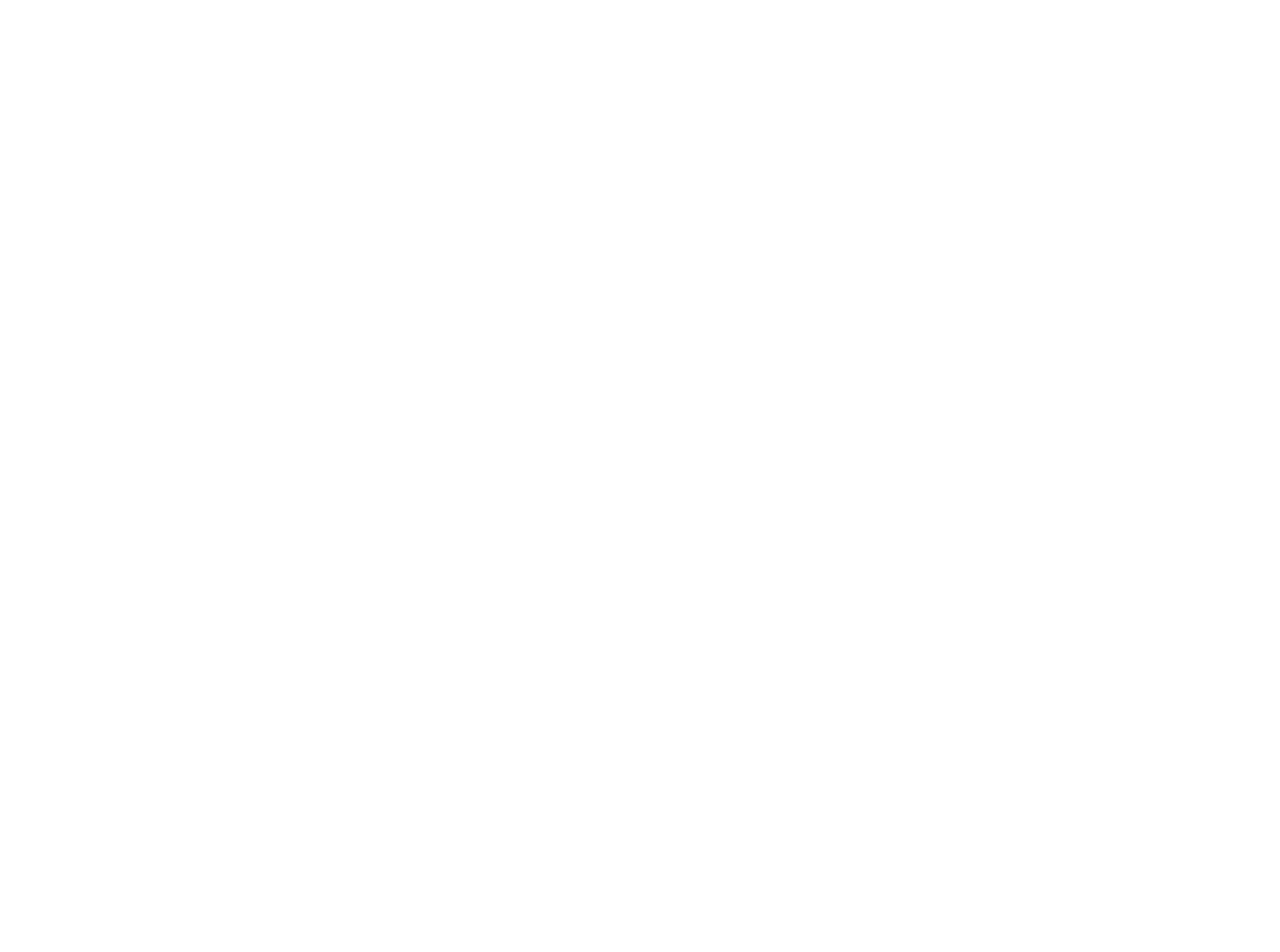
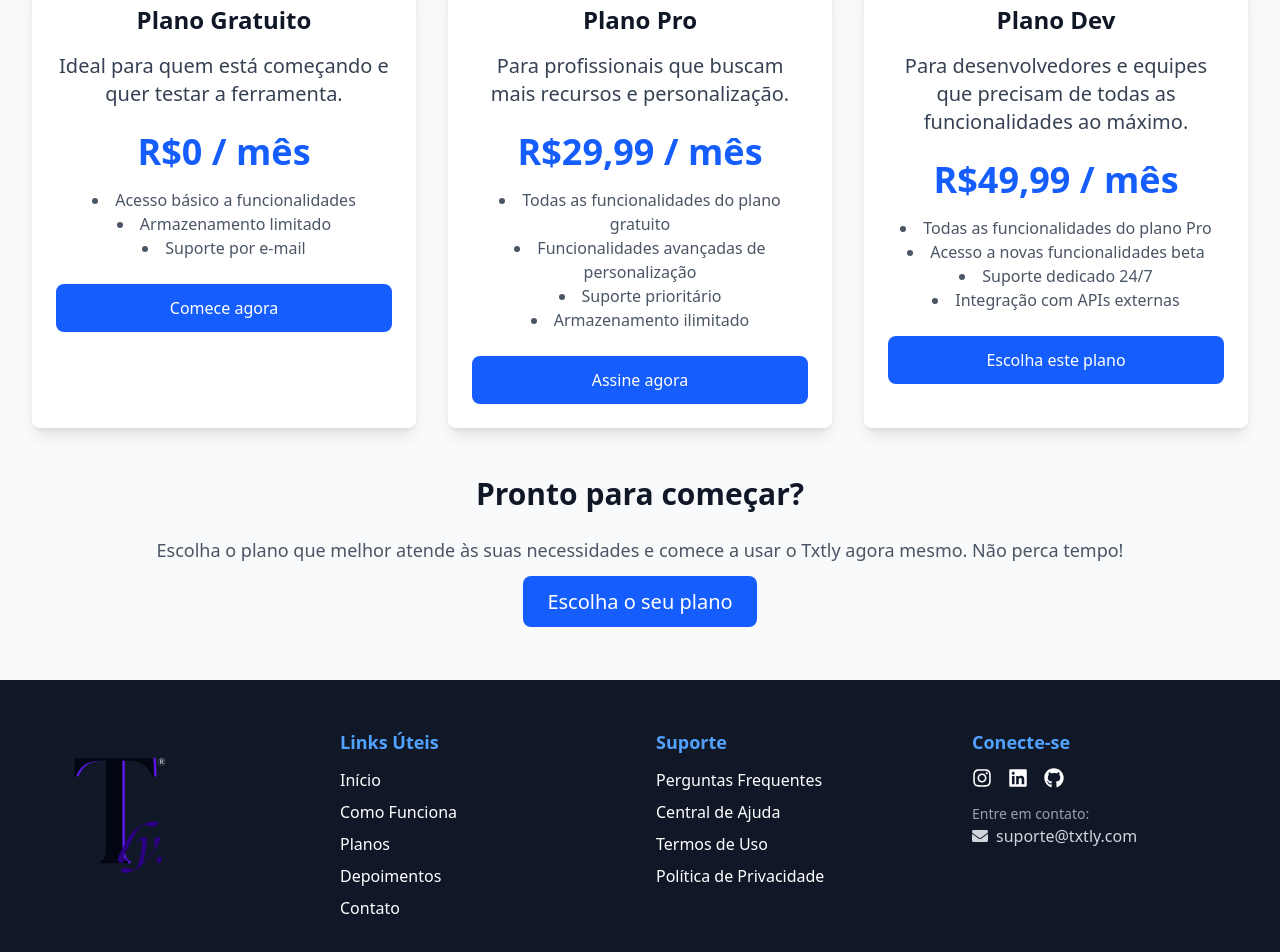
Before and after one commit to AleRzendee/txtly, a Next.js app: page /pricing in a window 1280 px wide. Before the commit this address had no page. Shown: the part 520-1472 px from the top of the page. Before the commit the page ends 880 px from the top, so only its background shows below. Built offline with nearby package versions, Linux system fonts and the light colour scheme.

Commit message:
txtly 1.0.7;

```diff
--- a/public/credits.yaml
+++ b/public/credits.yaml
@@ -5,7 +5,7 @@
   valids:
     author: Alexandre Rezende
     data-first-version: 02/03/2025
-    data-last-version: 10/03/2025
+    data-last-version: 13/03/2025
     data-version: 1.0.7
     description: Editor de Revolucionário
     email: &email / XXXXXXXXXXXXXXXXX@outlook.com
--- a/src/app/components/CallToAction.tsx
+++ b/src/app/components/CallToAction.tsx
@@ -7,7 +7,7 @@
                 Experimente o Txtly e descubra um novo jeito de editar textos de forma simples, eficiente e poderosa.
             </p>
             <a
-                href="/editor"
+                href="/pricing"
                 className="bg-white text-blue-600 font-semibold px-6 py-3 rounded-lg shadow-lg hover:bg-gray-200 transition-all"
             >
                 Experimente Agora
--- a/src/app/components/Footer.tsx
+++ b/src/app/components/Footer.tsx
@@ -0,0 +1,56 @@
+import Link from "next/link";
+import { FaInstagram, FaLinkedin, FaGithub, FaEnvelope } from "react-icons/fa";
+import Image from "next/image";
+
+const Footer = () => {
+    return (
+        <footer className="bg-gray-900 text-white py-12">
+            <div className="container mx-auto px-6 grid grid-cols-1 md:grid-cols-4 gap-8">
+                <div>
+                    <Link href="#header" className="flex items-center gap-3">
+                        <Image src="./images/003-txtly_logo.png" alt="Txtly Logo" width={180} height={180} />
+                    </Link>
+                </div>
+                <div>
+                    <h3 className="font-semibold text-lg text-blue-400 mb-3">Links Úteis</h3>
+                    <ul className="space-y-2">
+                        <li><Link href="/" className="hover:text-blue-300">Início</Link></li>
+                        <li><Link href="/#how-it-works" className="hover:text-blue-300">Como Funciona</Link></li>
+                        <li><Link href="/precos" className="hover:text-blue-300">Planos</Link></li>
+                        <li><Link href="/#depoimentos" className="hover:text-blue-300">Depoimentos</Link></li>
+                        <li><Link href="/#contato" className="hover:text-blue-300">Contato</Link></li>
+                    </ul>
+                </div>
+
+                <div>
+                    <h3 className="font-semibold text-lg text-blue-400 mb-3">Suporte</h3>
+                    <ul className="space-y-2">
+                        <li><Link href="/faq" className="hover:text-blue-300">Perguntas Frequentes</Link></li>
+                        <li><Link href="/suporte" className="hover:text-blue-300">Central de Ajuda</Link></li>
+                        <li><Link href="/termos" className="hover:text-blue-300">Termos de Uso</Link></li>
+                        <li><Link href="/privacidade" className="hover:text-blue-300">Política de Privacidade</Link></li>
+                    </ul>
+                </div>
+
+                <div>
+                    <h3 className="font-semibold text-lg text-blue-400 mb-3">Conecte-se</h3>
+                    <div className="flex space-x-4 mb-4">
+                        <a href="#" className="hover:text-blue-300 text-xl"><FaInstagram /></a>
+                        <a href="#" className="hover:text-blue-300 text-xl"><FaLinkedin /></a>
+                        <a href="#" className="hover:text-blue-300 text-xl"><FaGithub /></a>
+                    </div>
+                    <p className="text-gray-400 text-sm">Entre em contato:</p>
+                    <p className="text-gray-300 flex items-center space-x-2">
+                        <FaEnvelope /> <span>suporte@txtly.com</span>
+                    </p>
+                </div>
+            </div>
+
+            <div className="border-t border-gray-700 mt-10 pt-6 text-center text-gray-500 text-sm">
+                © {new Date().getFullYear()} Txtly. Todos os direitos reservados.
+            </div>
+        </footer>
+    );
+};
+
+export default Footer;
--- a/src/app/components/Header.tsx
+++ b/src/app/components/Header.tsx
@@ -7,7 +7,7 @@
   const [isOpen, setIsOpen] = useState(false);
 
   return (
-    <header className="fixed top-0 left-0 w-full bg-gray-950 bg-opacity-90 backdrop-blur-md text-white shadow-md z-50">
+    <header id="header" className="fixed top-0 left-0 w-full bg-gray-950 bg-opacity-90 backdrop-blur-md text-white shadow-md z-50">
       <div className="container mx-auto flex items-center justify-between py-4 px-6">
         <Link href="/" className="flex items-center gap-3">
           <Image src="./images/001-txtly_logotipo.png" alt="Txtly Logo" width={80} height={80} />
@@ -20,12 +20,12 @@
           <Link href="/pricing" className="hover:text-blue-400 transition font-sans">
             Preços
           </Link>
-          <Link href="#contact" className="hover:text-blue-400 transition font-sans">
+          <Link href="/contact" className="hover:text-blue-400 transition font-sans">
             Contato
           </Link>
         </nav>
 
-        <Link href="/editor" className="hidden md:block bg-blue-500 hover:bg-blue-600 text-white px-5 py-2 rounded-lg transition">
+        <Link href="/login" className="hidden md:block bg-blue-500 hover:bg-blue-600 text-white px-5 py-2 rounded-lg transition">
           Acesse o Editor
         </Link>
 
@@ -39,13 +39,13 @@
           <Link href="#features" className="py-2 hover:text-blue-400" onClick={() => setIsOpen(false)}>
             Recursos
           </Link>
-          <Link href="#pricing" className="py-2 hover:text-blue-400" onClick={() => setIsOpen(false)}>
+          <Link href="/pricing" className="py-2 hover:text-blue-400" onClick={() => setIsOpen(false)}>
             Preços
           </Link>
-          <Link href="#contact" className="py-2 hover:text-blue-400" onClick={() => setIsOpen(false)}>
+          <Link href="/contact" className="py-2 hover:text-blue-400" onClick={() => setIsOpen(false)}>
             Contato
           </Link>
-          <Link href="/editor" className="bg-blue-500 hover:bg-blue-600 text-white px-5 py-2 mt-3 rounded-lg transition">
+          <Link href="/login" className="bg-blue-500 hover:bg-blue-600 text-white px-5 py-2 mt-3 rounded-lg transition">
             Acesse o Editor
           </Link>
         </nav>
--- a/src/app/components/Hero.tsx
+++ b/src/app/components/Hero.tsx
@@ -8,6 +8,7 @@
       <h1 className="text-5xl md:text-6xl font-bold leading-tight">
         Transforme suas ideias em <span className="text-blue-500">texto</span> com facilidade
       </h1>
+
       <p className="text-lg md:text-xl text-gray-300 mt-4 max-w-2xl">
         Txtly é o editor de texto minimalista e poderoso que você precisa. Personalize, edite e compartilhe com facilidade.
       </p>
--- a/src/app/components/Testimonials.tsx
+++ b/src/app/components/Testimonials.tsx
@@ -43,7 +43,7 @@
 
 const Testimonials = () => {
     return (
-        <section className="py-20 bg-gray-900 text-white text-center px-6">
+        <section id="testimonials" className="py-20 bg-gray-900 text-white text-center px-6">
             <h2 className="text-4xl font-bold mb-6">O que dizem sobre o Txtly?</h2>
             <p className="text-gray-400 max-w-2xl mx-auto mb-12">
                 Veja o que nossos usuários estão falando sobre a experiência com o Txtly.
--- a/src/app/page.tsx
+++ b/src/app/page.tsx
@@ -3,6 +3,7 @@
 import HowItWorks from "@/app/components/HowItWorks";
 import Testimonials from "@/app/components/Testimonials";
 import CallToAction from "@/app/components/CallToAction";
+import Footer from "./components/Footer";
 
 export default function Home() {
   return (
@@ -12,6 +13,7 @@
       <HowItWorks />
       <Testimonials />
       <CallToAction />
+      <Footer />
     </div>
   );
 }
--- /dev/null
+++ b/src/app/pricing/Pricing.tsx
@@ -0,0 +1,72 @@
+import Link from 'next/link';
+
+const Pricing = () => {
+    return (
+        <div className="bg-gray-50 py-16 px-4 sm:px-6 lg:px-8">
+            <div className="max-w-7xl mx-auto text-center">
+                <h2 className="text-3xl font-semibold text-gray-900 mb-8">Escolha o plano perfeito para você</h2>
+                <p className="text-xl text-gray-600 mb-12">
+                    O Txtly oferece planos para atender a todas as suas necessidades. Escolha o melhor para você e comece a escrever!
+                </p>
+
+                <div className="grid grid-cols-1 md:grid-cols-3 gap-8">
+                    <div className="bg-white shadow-lg rounded-lg p-6">
+                        <h3 className="text-2xl font-semibold text-gray-900 mb-4">Plano Gratuito</h3>
+                        <p className="text-xl text-gray-700 mb-6">Ideal para quem está começando e quer testar a ferramenta.</p>
+                        <div className="text-4xl font-bold text-blue-600 mb-4">R$0 / mês</div>
+                        <ul className="list-disc list-inside text-gray-600 mb-6">
+                            <li>Acesso básico a funcionalidades</li>
+                            <li>Armazenamento limitado</li>
+                            <li>Suporte por e-mail</li>
+                        </ul>
+                        <Link href="#cta" className="block w-full text-center py-3 bg-blue-600 text-white rounded-lg hover:bg-blue-700 transition">
+                            Comece agora
+                        </Link>
+                    </div>
+
+                    {/* Plano Pro */}
+                    <div className="bg-white shadow-lg rounded-lg p-6">
+                        <h3 className="text-2xl font-semibold text-gray-900 mb-4">Plano Pro</h3>
+                        <p className="text-xl text-gray-700 mb-6">Para profissionais que buscam mais recursos e personalização.</p>
+                        <div className="text-4xl font-bold text-blue-600 mb-4">R$29,99 / mês</div>
+                        <ul className="list-disc list-inside text-gray-600 mb-6">
+                            <li>Todas as funcionalidades do plano gratuito</li>
+                            <li>Funcionalidades avançadas de personalização</li>
+                            <li>Suporte prioritário</li>
+                            <li>Armazenamento ilimitado</li>
+                        </ul>
+                        <Link href="#cta" className="block w-full text-center py-3 bg-blue-600 text-white rounded-lg hover:bg-blue-700 transition">
+                            Assine agora
+                        </Link>
+                    </div>
+                    <div className="bg-white shadow-lg rounded-lg p-6">
+                        <h3 className="text-2xl font-semibold text-gray-900 mb-4">Plano Dev</h3>
+                        <p className="text-xl text-gray-700 mb-6">Para desenvolvedores e equipes que precisam de todas as funcionalidades ao máximo.</p>
+                        <div className="text-4xl font-bold text-blue-600 mb-4">R$49,99 / mês</div>
+                        <ul className="list-disc list-inside text-gray-600 mb-6">
+                            <li>Todas as funcionalidades do plano Pro</li>
+                            <li>Acesso a novas funcionalidades beta</li>
+                            <li>Suporte dedicado 24/7</li>
+                            <li>Integração com APIs externas</li>
+                        </ul>
+                        <Link href="#cta" className="block w-full text-center py-3 bg-blue-600 text-white rounded-lg hover:bg-blue-700 transition">
+                            Escolha este plano
+                        </Link>
+                    </div>
+                </div>
+
+                <div className="mt-12">
+                    <h3 className="text-3xl font-semibold text-gray-900 mb-6">Pronto para começar?</h3>
+                    <p className="text-lg text-gray-600 mb-6">
+                        Escolha o plano que melhor atende às suas necessidades e comece a usar o Txtly agora mesmo. Não perca tempo!
+                    </p>
+                    <Link href="#cta" className="bg-blue-600 text-white py-3 px-6 rounded-lg text-xl hover:bg-blue-700 transition">
+                        Escolha o seu plano
+                    </Link>
+                </div>
+            </div>
+        </div>
+    );
+};
+
+export default Pricing;
--- /dev/null
+++ b/src/app/pricing/page.tsx
@@ -0,0 +1,20 @@
+import PricingSection from "./Pricing";
+import Footer from "@/app/components/Footer";
+
+export default function PricingPage() {
+    return (
+        <>
+            <div className="min-h-screen bg-gray-900 text-white">
+                <div className="max-w-6xl mx-auto text-center py-16">
+                    <h1 className="text-4xl font-bold mb-4">Escolha o plano perfeito para você</h1>
+                    <p className="text-lg text-gray-300">
+
+                        Encontre o plano que melhor atende às suas necessidades e aproveite ao máximo o Txtly.
+                    </p>
+                </div>
+                <PricingSection />
+            </div>
+            <Footer />
+        </>
+    );
+}
```
Also changed, not shown: public/images/003-txtly_logo.png (added).
